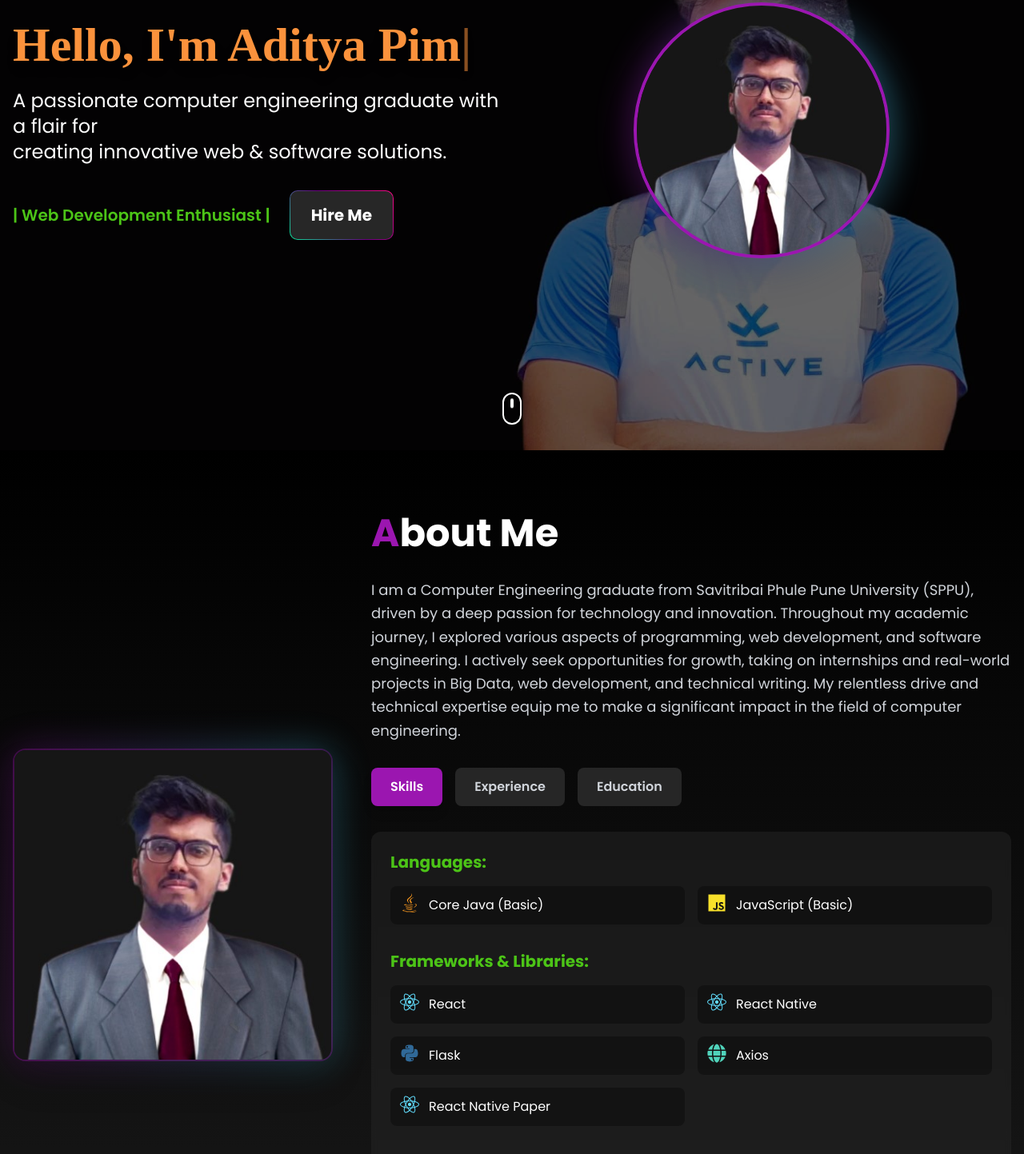
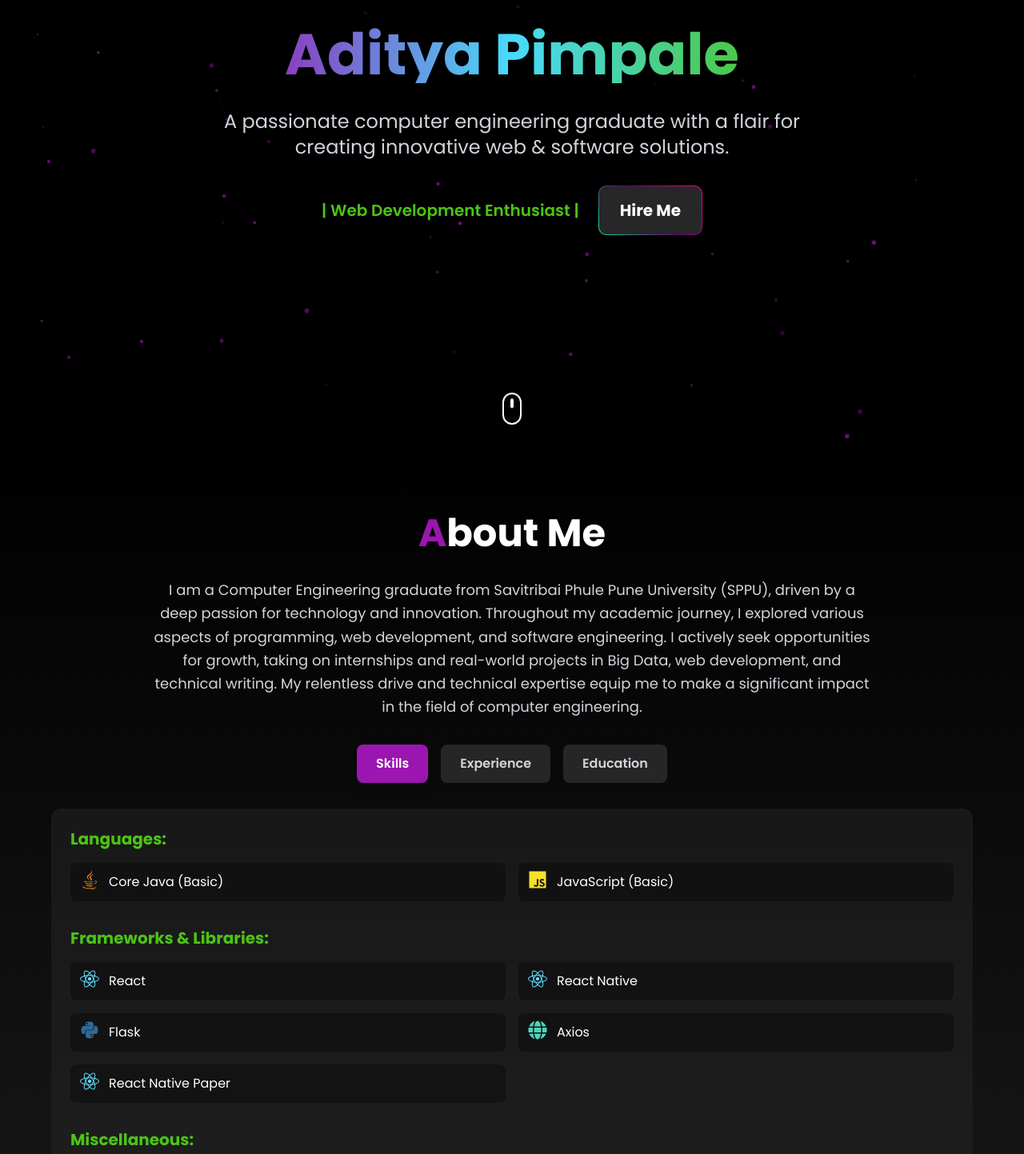
Before and after one commit to ADITYAPIMPALE11127/portfolio, a React (Vite) app: page / in a window 1280 px wide. Shown: the part 237-1680 px from the top of the page at 80% size. Built offline with nearby package versions, Linux system fonts and the light colour scheme; the HTML template or start-up script is replaced by a standard one.

Commit message:
Remove header.jpg, user.jpg and typing animation

```diff
--- a/index.html
+++ b/index.html
@@ -11,7 +11,6 @@
     <!-- Open Graph Meta Tags -->
     <meta property="og:title" content="Aditya Pimpale - Portfolio" />
     <meta property="og:description" content="Computer Engineering Graduate & Web Developer" />
-    <meta property="og:image" content="/images/user.jpg" />
     <meta property="og:type" content="website" />
 
     <!-- Google Fonts -->
--- a/src/components/About.jsx
+++ b/src/components/About.jsx
@@ -57,36 +57,19 @@ const About = () => {
   return (
     <section id="about" className="py-20 bg-gradient-to-b from-black to-darker">
       <div className="container mx-auto px-4">
-        <div className="flex flex-col lg:flex-row items-center gap-12">
-          {/* Image Section */}
-          <motion.div
-            initial={{ opacity: 0, x: -50 }}
-            whileInView={{ opacity: 1, x: 0 }}
-            transition={{ duration: 0.8 }}
-            className="lg:w-1/3"
-          >
-            <div className="relative">
-              <div className="absolute inset-0 bg-gradient-to-r from-primary to-accent rounded-2xl blur-xl opacity-30"></div>
-              <img
-                src="/images/user.jpg"
-                alt="Aditya Pimpale"
-                className="relative w-full max-w-md mx-auto rounded-2xl shadow-2xl border-2 border-primary/30"
-              />
-            </div>
-          </motion.div>
-
+        <div className="flex flex-col items-center">
           {/* Content Section */}
           <motion.div
-            initial={{ opacity: 0, x: 50 }}
-            whileInView={{ opacity: 1, x: 0 }}
+            initial={{ opacity: 0, y: 50 }}
+            whileInView={{ opacity: 1, y: 0 }}
             transition={{ duration: 0.8 }}
-            className="lg:w-2/3"
+            className="w-full max-w-6xl"
           >
-            <h2 className="text-4xl md:text-5xl font-bold mb-8">
+            <h2 className="text-4xl md:text-5xl font-bold mb-8 text-center">
               <span className="text-primary">A</span>bout Me
             </h2>
 
-            <p className="text-lg leading-relaxed mb-8 text-gray-300">
+            <p className="text-lg leading-relaxed mb-8 text-gray-300 text-center max-w-4xl mx-auto">
               I am a Computer Engineering graduate from Savitribai Phule Pune University (SPPU),
               driven by a deep passion for technology and innovation. Throughout my academic journey,
               I explored various aspects of programming, web development, and software engineering.
@@ -96,7 +79,7 @@ const About = () => {
             </p>
 
             {/* Tabs */}
-            <div className="flex flex-wrap gap-4 mb-8">
+            <div className="flex flex-wrap justify-center gap-4 mb-8">
               {tabs.map((tab) => (
                 <button
                   key={tab.id}
--- a/src/components/Hero.jsx
+++ b/src/components/Hero.jsx
@@ -1,66 +1,31 @@
-import React, { useState, useEffect } from 'react';
+import React from 'react';
 import { motion } from 'framer-motion';
 
 const Hero = () => {
-  const [displayText, setDisplayText] = useState('');
-  const fullText = "Hello, I'm Aditya Pimpale,";
-
-  useEffect(() => {
-    let index = 0;
-    const timer = setInterval(() => {
-      if (index < fullText.length) {
-        setDisplayText(fullText.slice(0, index + 1));
-        index++;
-      } else {
-        clearInterval(timer);
-        setTimeout(() => {
-          setDisplayText('');
-          index = 0;
-          const restartTimer = setInterval(() => {
-            if (index < fullText.length) {
-              setDisplayText(fullText.slice(0, index + 1));
-              index++;
-            } else {
-              clearInterval(restartTimer);
-            }
-          }, 100);
-        }, 2000);
-      }
-    }, 100);
-
-    return () => clearInterval(timer);
-  }, []);
-
   return (
     <section id="home" className="min-h-screen flex items-center justify-center relative overflow-hidden">
-      {/* Background Image with Overlay */}
-      <div
-        className="absolute inset-0 bg-cover bg-center bg-no-repeat"
-        style={{ backgroundImage: 'url(/images/header.jpg)' }}
-      >
-        <div className="absolute inset-0 bg-black/60"></div>
-      </div>
-
       <div className="container mx-auto px-4 relative z-10">
-        <div className="flex flex-col lg:flex-row items-center justify-between">
+        <div className="flex flex-col items-center justify-center text-center">
           <motion.div
-            initial={{ opacity: 0, x: -50 }}
-            animate={{ opacity: 1, x: 0 }}
+            initial={{ opacity: 0, y: 50 }}
+            animate={{ opacity: 1, y: 0 }}
             transition={{ duration: 0.8 }}
-            className="lg:w-1/2 text-center lg:text-left"
+            className="max-w-4xl"
           >
-            <h1 className="text-4xl md:text-5xl lg:text-6xl font-bold mb-6 font-times">
-              <span className="text-orange-400 drop-shadow-lg">
-                {displayText}
-                <span className="animate-pulse">|</span>
-              </span>
-            </h1>
+            <motion.h1
+              initial={{ opacity: 0, scale: 0.8 }}
+              animate={{ opacity: 1, scale: 1 }}
+              transition={{ delay: 0.2, duration: 0.8 }}
+              className="text-5xl md:text-6xl lg:text-7xl font-bold mb-8 bg-gradient-to-r from-primary via-accent to-secondary bg-clip-text text-transparent"
+            >
+              Aditya Pimpale
+            </motion.h1>
 
             <motion.p
               initial={{ opacity: 0, y: 20 }}
               animate={{ opacity: 1, y: 0 }}
               transition={{ delay: 0.5, duration: 0.8 }}
-              className="text-xl md:text-2xl mb-8 leading-relaxed"
+              className="text-xl md:text-2xl mb-8 leading-relaxed text-gray-300"
             >
               A passionate computer engineering graduate with a flair for
               <br />creating innovative web & software solutions.
@@ -70,7 +35,7 @@ const Hero = () => {
               initial={{ opacity: 0, y: 20 }}
               animate={{ opacity: 1, y: 0 }}
               transition={{ delay: 1, duration: 0.8 }}
-              className="flex flex-col sm:flex-row items-center gap-6"
+              className="flex flex-col sm:flex-row items-center justify-center gap-6"
             >
               <p className="text-secondary text-xl font-semibold">
                 | Web Development Enthusiast |
@@ -87,22 +52,6 @@ const Hero = () => {
                 <span>Hire Me</span>
               </motion.a>
             </motion.div>
-          </motion.div>
-
-          <motion.div
-            initial={{ opacity: 0, scale: 0.8 }}
-            animate={{ opacity: 1, scale: 1 }}
-            transition={{ delay: 0.3, duration: 0.8 }}
-            className="lg:w-1/2 mt-12 lg:mt-0 flex justify-center"
-          >
-            <div className="relative">
-              <div className="absolute inset-0 bg-gradient-to-r from-primary to-accent rounded-full blur-xl opacity-30 animate-pulse"></div>
-              <img
-                src="/images/user.jpg"
-                alt="Aditya Pimpale"
-                className="relative w-80 h-80 rounded-full object-cover border-4 border-primary shadow-2xl"
-              />
-            </div>
           </motion.div>
         </div>
       </div>
```
